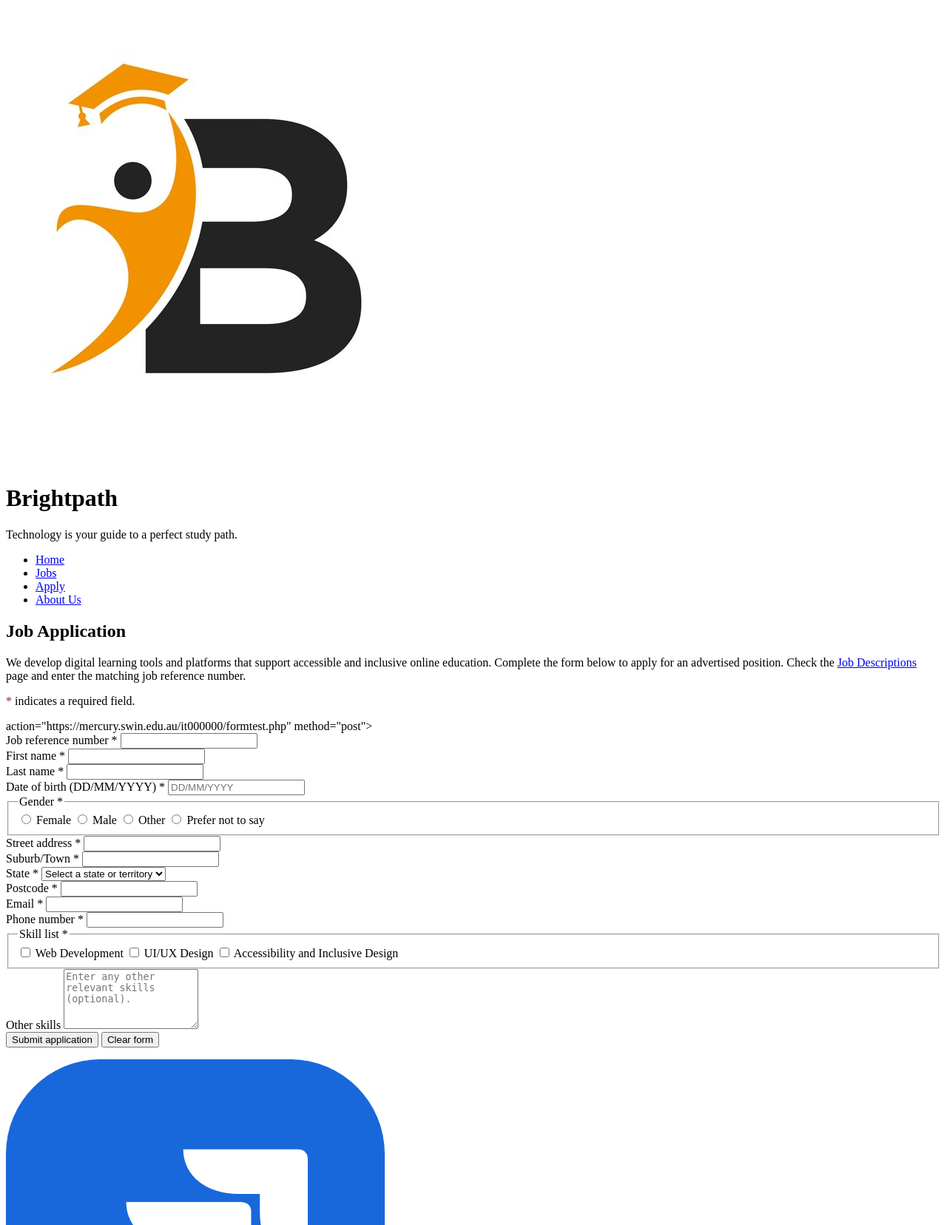
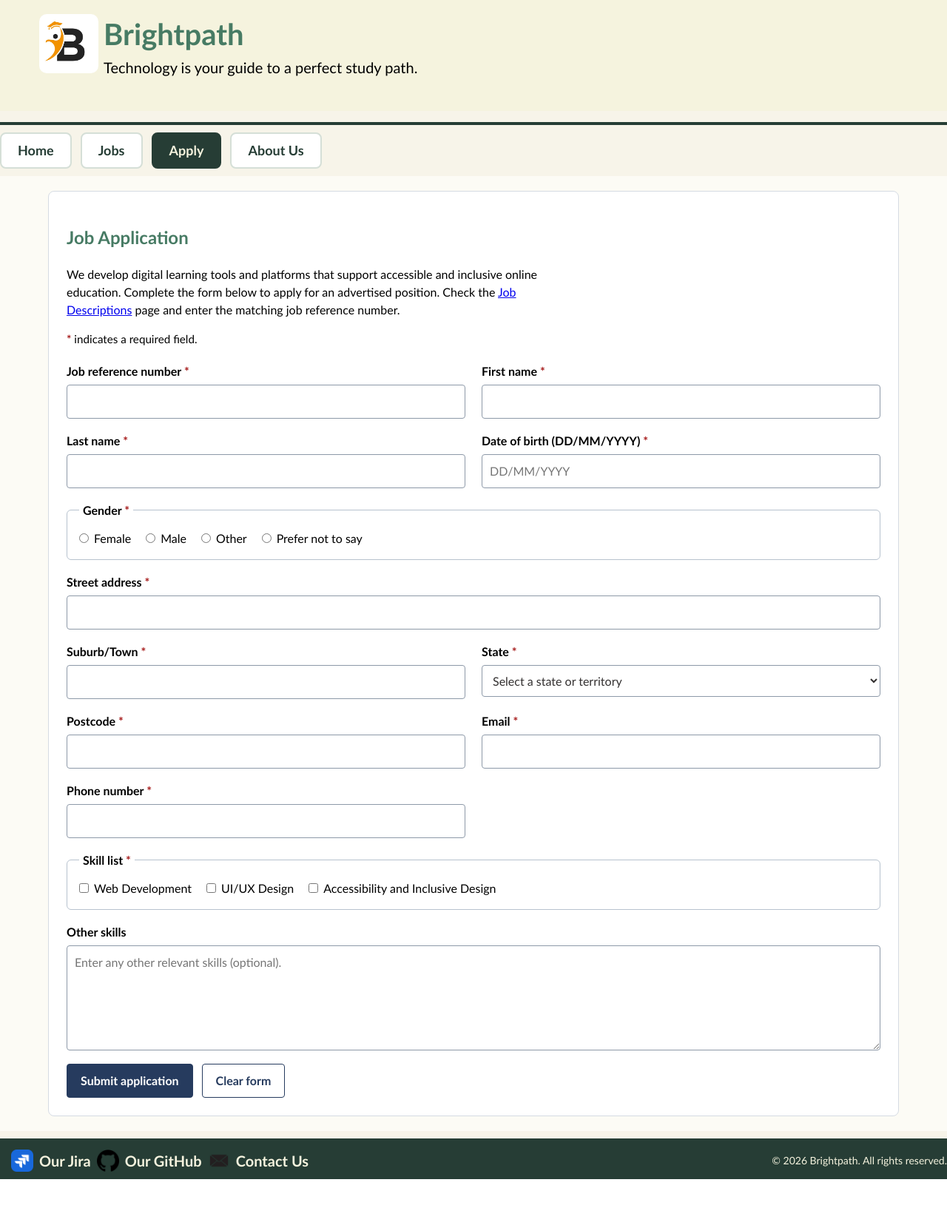
Before and after one commit to 106394071/Group6_Part2ofAppliedWebProject, a PHP site: page /apply.php in a window 1280 px wide. Shown: the top 1656 px of the page at 74% size. After the commit the page ends 1594 px from the top, so only its background shows below. Run offline with PHP 8.4, Linux system fonts and the light colour scheme.

Commit message:
Fix some issues with PHP conversion (added back CSS). Improved navigation bar CSS.

```diff
--- a/apply.php
+++ b/apply.php
@@ -1,3 +1,13 @@
+<!DOCTYPE html>
+<html lang="en">
+
+<head>
+    <meta charset="UTF-8">
+    <meta name="viewport" content="width=device-width, initial-scale=1.0">
+    <meta name="description" content="Brightpath job application form for an educational technology company developing digital learning tools and inclusive online education services.">
+    <title>Apply for a Job | Brightpath</title>
+    <link rel="stylesheet" href="styles/styles.css">
+</head>
 <?php
 include("header.inc");
 include("nav.inc");
@@ -16,9 +26,7 @@
         </p>
 
         <!-- TODO: Check whether the course requires a student-specific formtest URL. -->
-            <form class="apply-form" action="process_eoi.php" method="post">
-                  action="https://mercury.swin.edu.au/it000000/formtest.php"
-                  method="post">
+        <form class="apply-form" action="process_eoi.php" method="post" novalidate>
 
             <div class="form-field">
                 <label for="job-reference">Job reference number <span class="required-marker">*</span></label>
--- a/nav.inc
+++ b/nav.inc
@@ -1,8 +1,31 @@
-<nav aria-labelledby="navigation">
-    <ul id="navigation">
-        <li><a href="index.php" aria-current="page">Home</a></li>
-        <li><a href="jobs.php">Jobs</a></li>
-        <li><a href="apply.php">Apply</a></li>
-        <li><a href="about.php">About Us</a></li>
+<?php
+$current_page = basename($_SERVER['PHP_SELF']);
+?>
+<nav class="main-nav" aria-label="Main navigation">
+    <ul>
+        <li>
+            <a href="index.php"
+                <?php if ($current_page === "index.php") echo 'aria-current="page"'; ?>>
+                Home
+            </a>
+        </li>
+        <li>
+            <a href="jobs.php"
+                <?php if ($current_page === "jobs.php") echo 'aria-current="page"'; ?>>
+                Jobs
+            </a>
+        </li>
+        <li>
+            <a href="apply.php"
+                <?php if ($current_page === "apply.php") echo 'aria-current="page"'; ?>>
+                Apply
+            </a>
+        </li>
+        <li>
+            <a href="about.php"
+                <?php if ($current_page === "about.php") echo 'aria-current="page"'; ?>>
+                About Us
+            </a>
+        </li>
     </ul>
 </nav>
--- a/styles/styles.css
+++ b/styles/styles.css
@@ -12,7 +12,7 @@ h2 {
 
 header {
     display: block;
-    height: 160px;
+    height: 130px;
     padding: 10px 50px;
     text-align: left;
     background-color: #f5f3de;
@@ -60,28 +60,54 @@ th {
     margin: 0;
 }
 
-nav ul {
+.main-nav {
+    margin-top: 15px;
+    padding: 10px 0;
+    border-top: 4px solid #263d35;
+}
+
+.main-nav ul {
     display: flex;
     flex-wrap: wrap;
-    gap: 20px;
+    align-items: center;
+    gap: 12px;
     list-style: none;
     padding: 0;
+    margin: 0;
 }
 
-nav a {
-    color: black;
-    text-decoration: none;
-    font-weight: bold;
-    font-size: 20px;
-    padding: 0.2em 0.6em;
-    border: 3px solid lightgray;
-    border-radius: 5px;
+.main-nav li {
+    margin: 0;
 }
 
-nav a:hover,
-nav a:focus {
-    text-decoration: underline;
-    border: 4px solid darkgray;
+.main-nav a {
+    display: inline-block;
+    padding: 9px 22px;
+    color: #263d35;
+    background-color: #ffffff;
+    font-size: 18px;
+    font-weight: bold;
+    text-decoration: none;
+    border: 2px solid #d5dfd7;
+    border-radius: 8px;
+    transition: background-color 0.25s ease, color 0.25s ease, transform 0.25s ease, border-color 0.25s ease;
+}
+
+.main-nav a:hover {
+    background-color: #477b64;
+    color: #ffffff;
+    border-color: #477b64;
+}
+
+.main-nav a[aria-current="page"] {
+    background-color: #263d35;
+    color: #f5f3de;
+    border-color: #263d35;
+}
+
+.main-nav a:focus-visible {
+    outline: 3px solid #477b64;
+    outline-offset: 4px;
 }
 
 main {
@@ -217,12 +243,18 @@ footer div a:focus {
         width: 80%;
     }
 
-    nav ul {
-        gap: 12px;
+    .main-nav ul {
+        gap: 8px;
+    }
+
+    .main-nav a {
+        padding: 8px 14px;
+        font-size: 16px;
     }
 
     main {
         width: 95%;
+
         .apply-form-grid {
             grid-template-columns: minmax(0, 1fr);
         }
@@ -277,8 +309,10 @@ footer div a:focus {
 
 
 body {
-    background-color: #f7f4e9; /* Hoặc mã màu vàng nhạt hiện tại của bạn */
+    background-color: #f7f4e9;
+    /* Hoặc mã màu vàng nhạt hiện tại của bạn */
 }
+
 section.job-post {
     margin-bottom: 30px;
 }
@@ -367,6 +401,7 @@ section.job-post {
 
 .apply-intro {
     margin-bottom: 1rem;
+    max-width: 70ch;
 }
 
 .required-note {
```
Also changed, not shown: about.php (+9 -0 lines), index.php (+20 -6 lines), jobs.php (+9 -0 lines). Lines whose indentation alone changed are shown as unchanged.
